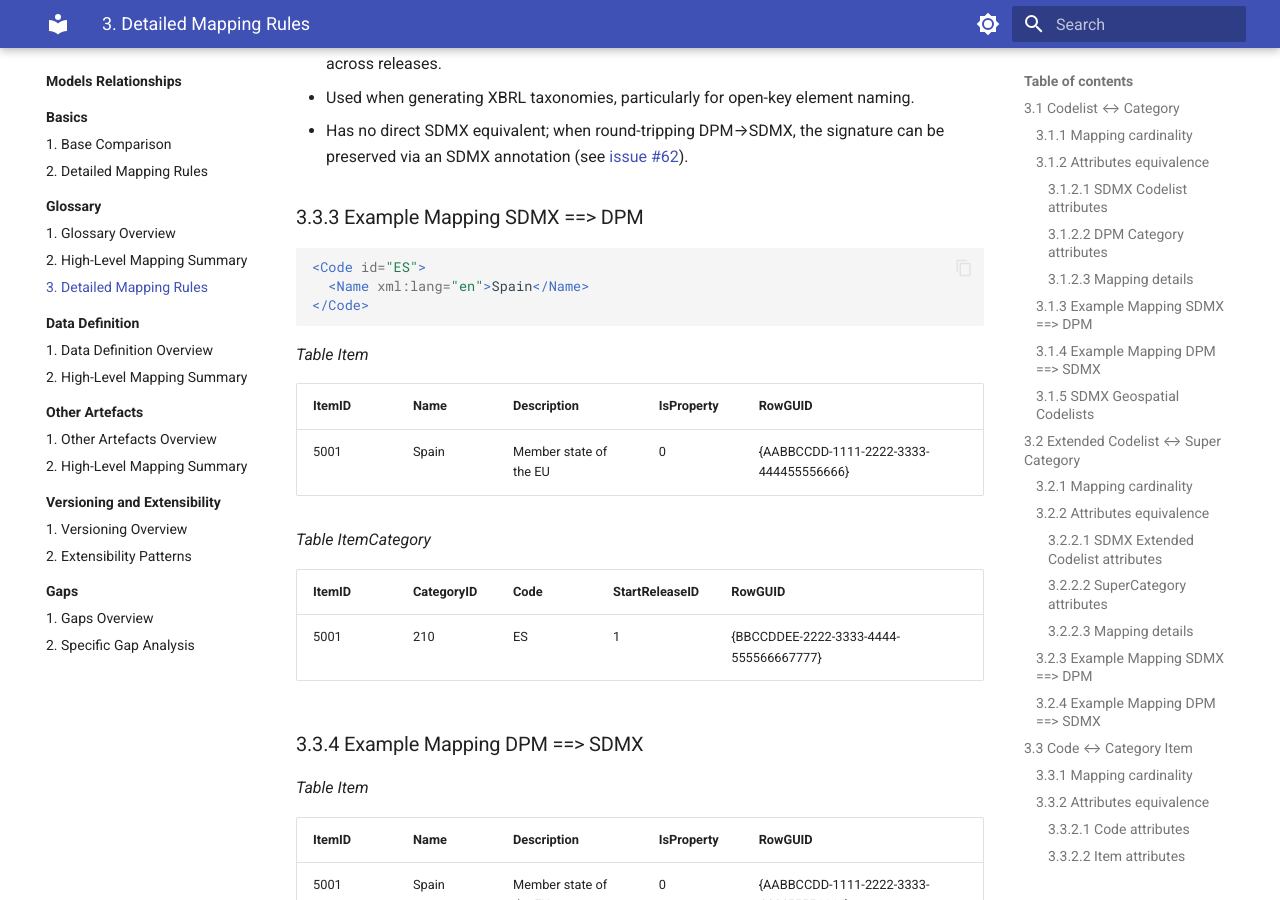
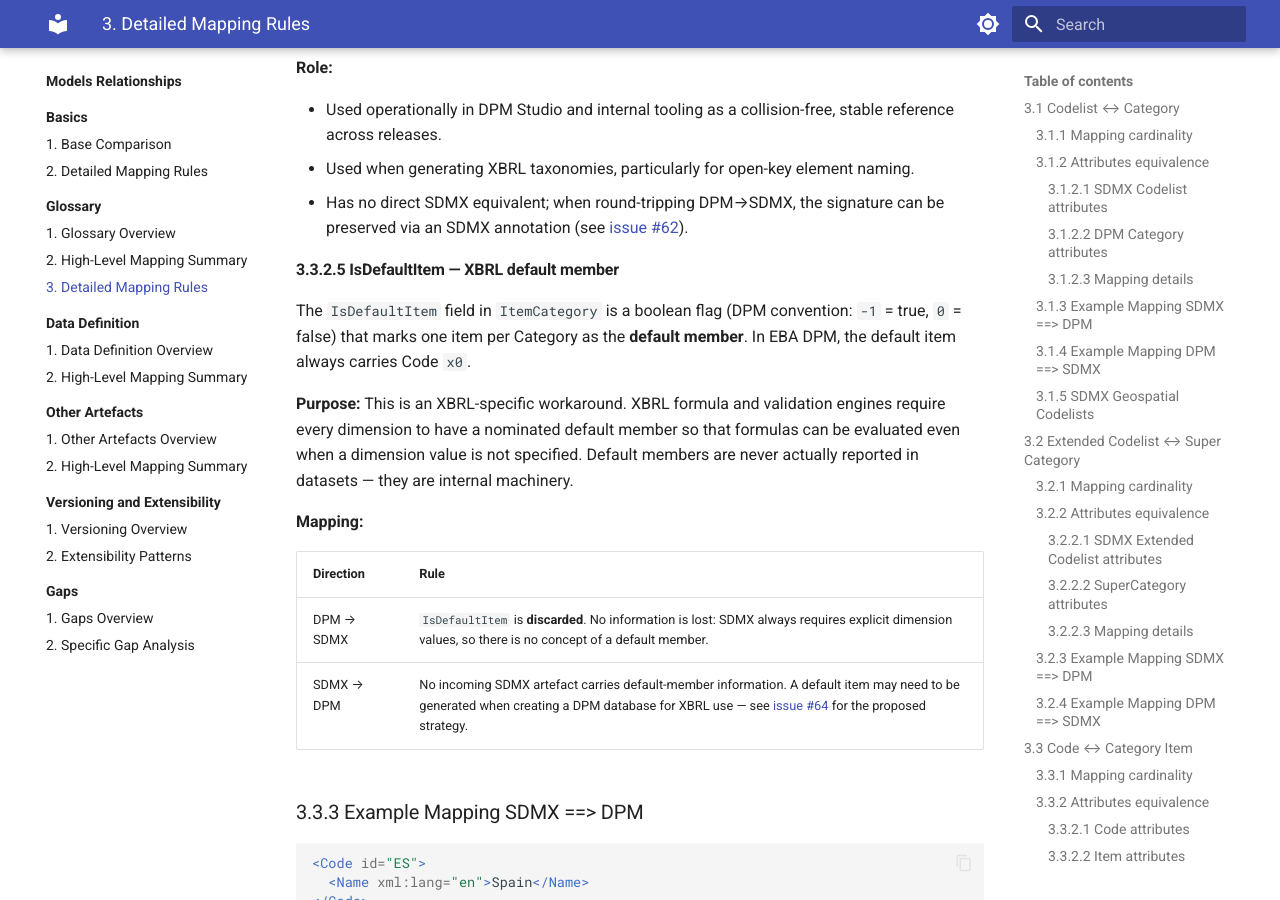
Before and after one commit to sdmx-twg/wp-sdmx-dpm, an MkDocs documentation site: the page built from docs/models-relationships/01_glossary/03_detailed_mapping_rules.md, in a window 1280 px wide and 900 px high, scrolled down 15134 px. Built offline with MkDocs 1.6.1 and Material for MkDocs 9.7.7, drawn with Linux system fonts in a browser that asks for light colours; some of the changed text lies outside the part shown.

Commit message:
docs: document IsDefaultItem as XBRL default member, discarded in DPM→SDMX
Addresses #63 — adds IsDefaultItem to the ItemCategory attributes list
(3.3.2.2), a row in the mapping details table (3.3.2.3), and a new
section 3.3.2.5 explaining its XBRL purpose, the x0 convention, and
that it is discarded in DPM→SDMX with no data loss. Forward reference
to #64 for the SDMX→DPM strategy.

````diff
--- a/docs/models-relationships/01_glossary/03_detailed_mapping_rules.md
+++ b/docs/models-relationships/01_glossary/03_detailed_mapping_rules.md
@@ -440,16 +440,18 @@ classDiagram
   - `Code`
   - `CategoryID`
   - `Signature` (computed business key — see section 3.3.2.4)
+  - `IsDefaultItem` (XBRL default member flag — see section 3.3.2.5)
 
 #### 3.3.2.3 Mapping details
 
-| SDMX             | DPM                        |
-|------------------|----------------------------|
-| id               | `ItemCategory.Code`        |
-| name             | `Item.Name`                |
-| description      | `Item.Description`         |
-| -not applicable- | `ItemCategory.CategoryID`  |
-| hierarchy        | `Item.ParentItemID`        |
+| SDMX             | DPM                            |
+|------------------|--------------------------------|
+| id               | `ItemCategory.Code`            |
+| name             | `Item.Name`                    |
+| description      | `Item.Description`             |
+| -not applicable- | `ItemCategory.CategoryID`      |
+| hierarchy        | `Item.ParentItemID`            |
+| -not applicable- | `ItemCategory.IsDefaultItem`   |
 
 #### 3.3.2.4 Signature — DPM business key
 
@@ -478,6 +480,19 @@ The `Signature` field in `ItemCategory` is a computed business key that uniquely
 - Used operationally in DPM Studio and internal tooling as a collision-free, stable reference across releases.
 - Used when generating XBRL taxonomies, particularly for open-key element naming.
 - Has no direct SDMX equivalent; when round-tripping DPM→SDMX, the signature can be preserved via an SDMX annotation (see [issue #62](https://github.com/sdmx-twg/wp-sdmx-dpm/issues/62)).
+
+#### 3.3.2.5 IsDefaultItem — XBRL default member
+
+The `IsDefaultItem` field in `ItemCategory` is a boolean flag (DPM convention: `-1` = true, `0` = false) that marks one item per Category as the **default member**. In EBA DPM, the default item always carries Code `x0`.
+
+**Purpose:** This is an XBRL-specific workaround. XBRL formula and validation engines require every dimension to have a nominated default member so that formulas can be evaluated even when a dimension value is not specified. Default members are never actually reported in datasets — they are internal machinery.
+
+**Mapping:**
+
+| Direction    | Rule                                                                                          |
+|--------------|-----------------------------------------------------------------------------------------------|
+| DPM → SDMX  | `IsDefaultItem` is **discarded**. No information is lost: SDMX always requires explicit dimension values, so there is no concept of a default member. |
+| SDMX → DPM  | No incoming SDMX artefact carries default-member information. A default item may need to be generated when creating a DPM database for XBRL use — see [issue #64](https://github.com/sdmx-twg/wp-sdmx-dpm/issues/64) for the proposed strategy. |
 
 ### 3.3.3 Example Mapping SDMX ==> DPM
 ```xml
````
